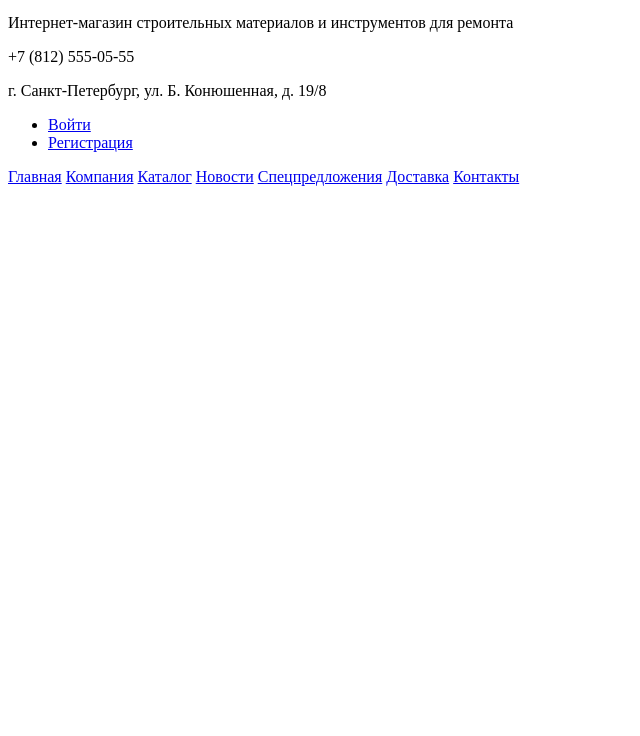
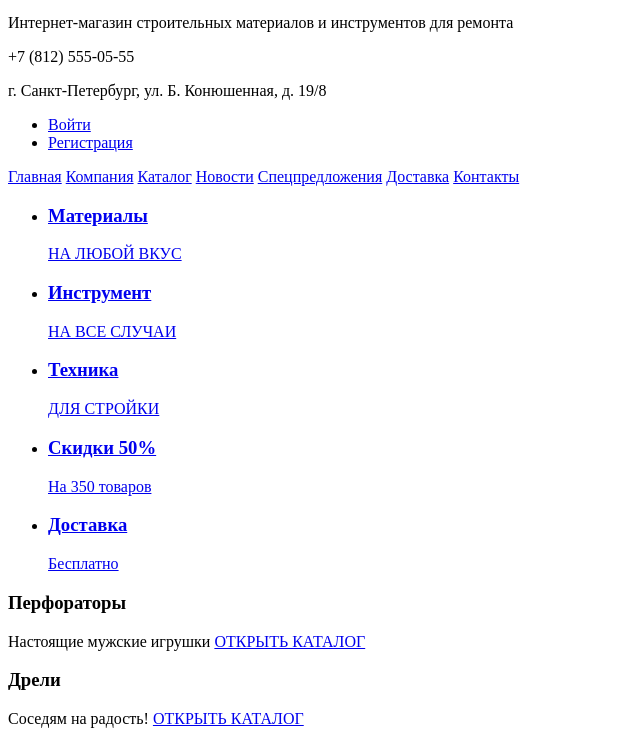
Before and after one commit to farserl33t/596719-technomart, a plain HTML site: page index.html in a window 1280 px wide. Shown: the part 118-854 px from the top of the page, without its empty margins (0-640 px from the left). Before the commit the page ends 800 px from the top, so only its background shows below. Drawn offline with Linux system fonts and the light colour scheme.

Commit message:
+блок

```diff
--- a/index.html
+++ b/index.html
@@ -41,6 +41,53 @@
       <a href="#">Контакты</a>
     </nav>
   </header>
+
+  <main class="container" <section>
+    <ul class="features-list">
+      <li class="feature-item">
+        <a href="#">
+          <h3>Материалы</h3>
+          <span>НА ЛЮБОЙ ВКУС</span>
+        </a>
+      </li>
+      <li class="feature-item">
+        <a href="#">
+          <h3>Инструмент</h3>
+          <span>НА ВСЕ СЛУЧАИ</span>
+        </a>
+      </li>
+      <li class="feature-item">
+        <a href="#">
+          <h3>Техника</h3>
+          <span>ДЛЯ СТРОЙКИ</span>
+        </a>
+      </li>
+      <li class="feature-item">
+        <a href="#">
+          <h3>Скидки 50%</h3>
+          <span>На 350 товаров</span>
+        </a>
+      </li>
+      <li class="feature-item">
+        <a href="#">
+          <h3>Доставка</h3>
+          <span>Бесплатно</span>
+        </a>
+      </li>
+    </ul>
+    <div class="slider">
+      <h3>Перфораторы</h3>
+      <span>Настоящие мужские игрушки</span>
+      <a class="button" href="#">ОТКРЫТЬ КАТАЛОГ</a>
+    </div>
+    <div class="slider">
+      <h3>Дрели</h3>
+      <span>Соседям на радость!</span>
+      <a class="button" href="#">ОТКРЫТЬ КАТАЛОГ</a>
+    </div>
+    </section>
+
+  </main>
 </body>
 
 </html>
```
